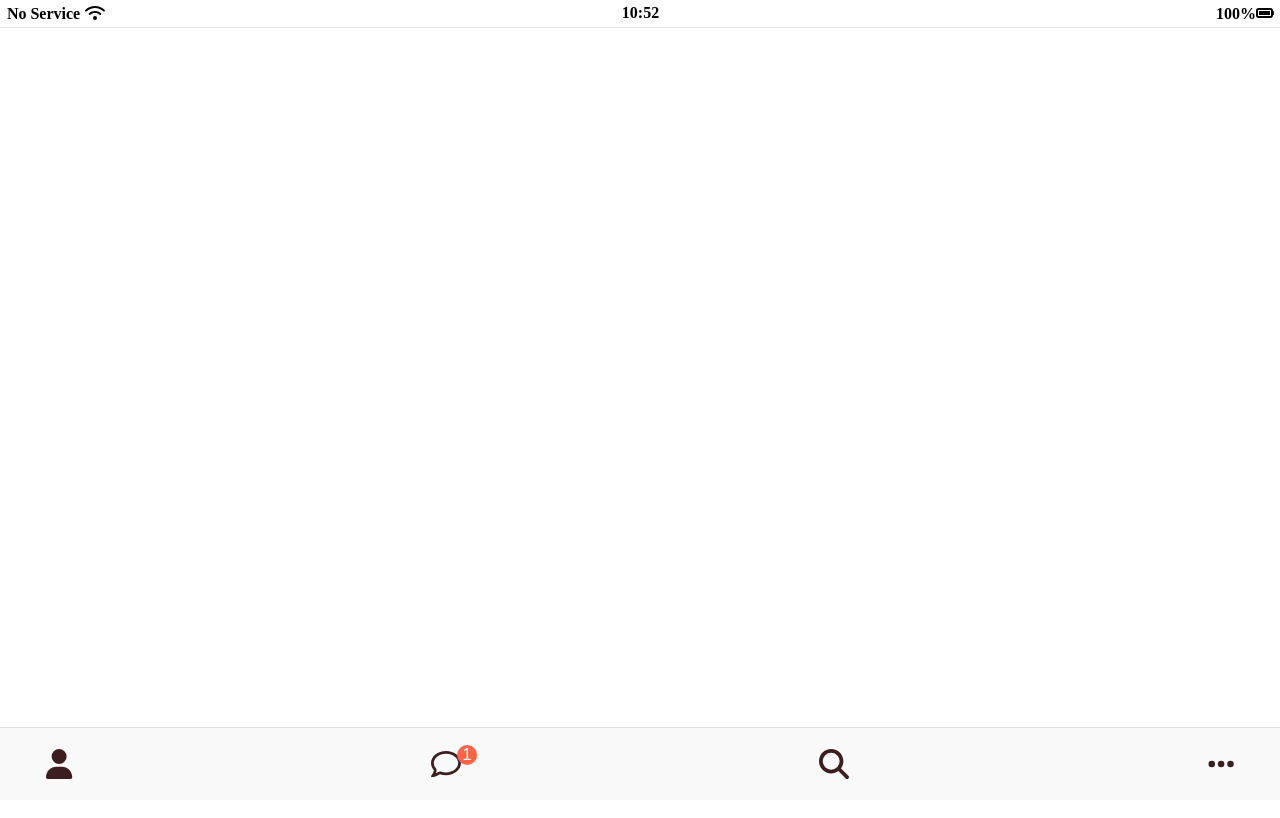
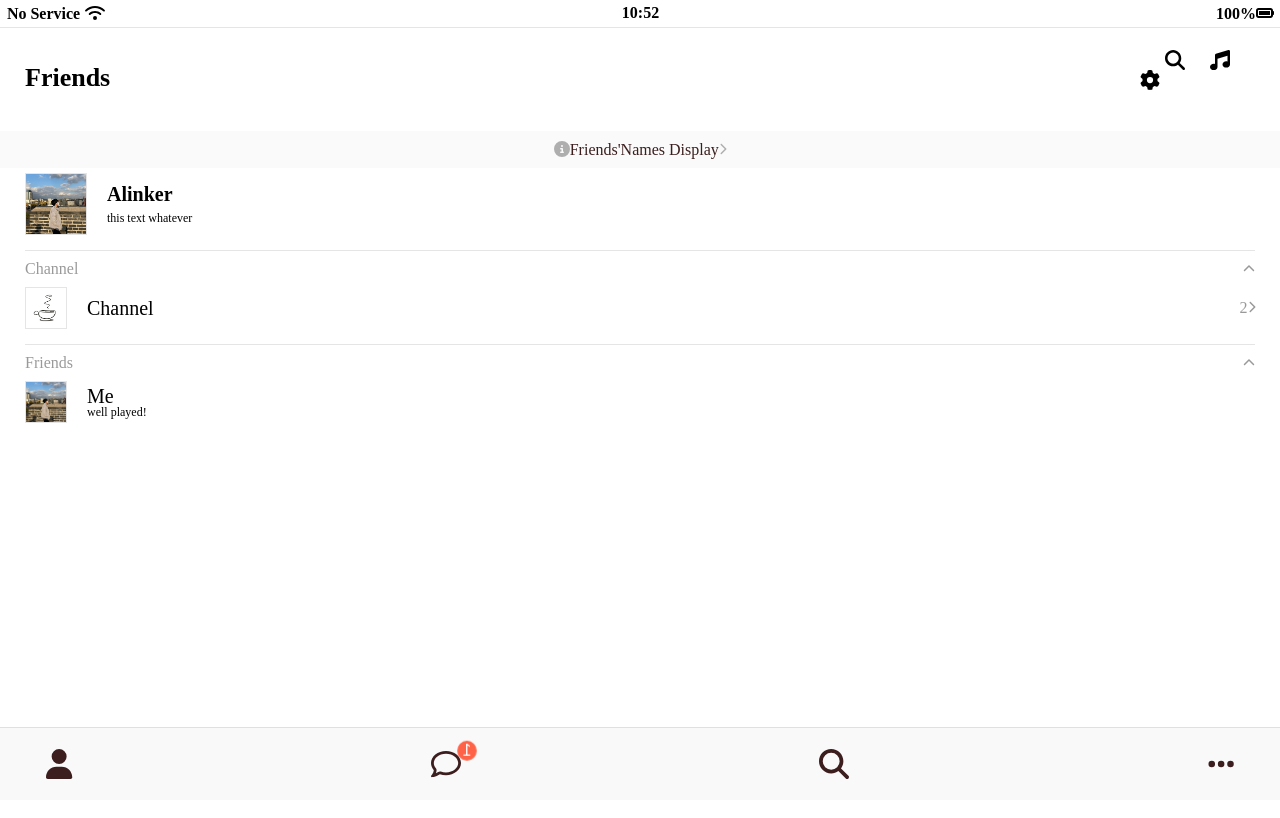
Before and after one commit to ouvir/Cocoa-clone-2022, a React (Create React App) app in the folder my-app/: page /home in a window 1280 px wide. Shown: the top 818 px of the page. Built offline with nearby package versions, Linux system fonts and the light colour scheme; a web font is replaced by a local one.

Commit message:
make Friends.js
and css

```diff
--- /dev/null
+++ b/my-app/src/components/css/alt-screen-header.css
@@ -0,0 +1,40 @@
+.alt-header {
+  position: fixed;
+  top: 25px;
+  width: 100%;
+  box-sizing: border-box;
+  padding: 10px var(--horizontal-space);
+  padding-bottom: 30px;
+  display: flex;
+  align-items: center;
+  justify-content: center;
+  background-color: white;
+  z-index: 1;
+}
+/* 핵 */
+.alt-header__column {
+  width: 33%;
+}
+
+.alt-header__column:first-child {
+  margin-right: auto;
+}
+
+.alt-header__column:nth-child(2) {
+  text-align: center;
+}
+
+.alt-header__column:last-child {
+  margin-left: auto;
+  display: flex;
+  justify-content: flex-end;
+}
+
+.alt-header__title {
+  font-size: var(--font-size-xl);
+  font-weight: 700;
+}
+
+.alt-header__column span:last-child {
+  margin-left: 20px;
+}
--- /dev/null
+++ b/my-app/src/components/css/icon-row.css
@@ -0,0 +1,22 @@
+.icon-row {
+  display: flex;
+  padding-bottom: 25px;
+}
+
+.icon-row__icon {
+  width: 25%;
+  display: flex;
+  flex-direction: column;
+  align-items: center;
+  color: var(--brown);
+}
+
+.icon-row__icon i {
+  font-size: var(--font-size-lg);
+}
+
+.icon-row__icon span {
+  margin-top: 15px;
+  font-size: var(--font-size-sm);
+  text-align: center;
+}
--- /dev/null
+++ b/my-app/src/components/css/screen-header.css
@@ -0,0 +1,34 @@
+.screen_header {
+  display: flex;
+  justify-content: space-between;
+  align-items: center;
+  margin-top: var(--horizontal-space);
+  padding: var(--horizontal-space);
+}
+
+.screen_header__title {
+  font-size: var(--font-size-xl);
+  font-weight: 700;
+}
+
+.screen_header__icons span {
+  margin-left: 25px;
+}
+
+.screen_header__notification__dot {
+  right: -8px;
+  top: -3px;
+  position: absolute;
+}
+@keyframes rotateGear {
+  from {
+    transform: none;
+  }
+  to {
+    transform: rotateZ(360deg);
+  }
+}
+
+.screen_header__icons .fa-gear:hover {
+  animation: rotateGear 2s linear infinite;
+}
--- /dev/null
+++ b/my-app/src/components/css/user-component.css
@@ -0,0 +1,76 @@
+.user_component {
+  justify-content: space-between;
+  margin-bottom: 15px;
+}
+
+.user_component,
+.user_component__column:first-child {
+  display: flex;
+  align-items: center;
+}
+
+.user_component__avatar {
+  width: 50px;
+  height: 50px;
+  border_radius: 30%;
+  margin-right: 20px;
+  border: var(--main-border);
+}
+
+.user_component__title {
+  font-weight: 700;
+  font-size: var(--font-size-lg);
+}
+.user_component__title__sm {
+  font-weight: 700;
+  font-size: var(--font-size-sm);
+}
+
+.user_component__subtitle {
+  margin-top: 8px;
+  font-size: var(--font-size-sm);
+  display: flex;
+}
+.user_component__subtitle__sm {
+  margin-top: 8px;
+  font-size: var(--font-size-xs);
+}
+
+.user_component__avatar__xl {
+  width: 60px;
+  height: 60px;
+}
+
+.user_component__avatar__sm {
+  width: 40px;
+  height: 40px;
+}
+
+.user_component__avatar__xs {
+  width: 20px;
+  height: 20px;
+}
+.user_component__title__not_bold {
+  font-weight: 400;
+}
+
+.user_component__column:last-child {
+  color: var(--gray);
+  display: flex;
+  flex-direction: column;
+  align-items: flex-end;
+}
+
+.user_component__time {
+  display: block;
+  margin-bottom: 5px;
+}
+
+.user_component__notification {
+  color: tomato;
+  margin-left: 5px;
+}
+
+.user_component__text h6 {
+  font-size: var(--font-size-xs);
+}
--- a/my-app/src/routes/main/Friends.js
+++ b/my-app/src/routes/main/Friends.js
@@ -1,5 +1,113 @@
+import { FontAwesomeIcon } from "@fortawesome/react-fontawesome";
+import {
+  faMagnifyingGlass,
+  faMusic,
+  faGear,
+  faCircleInfo,
+  faChevronRight,
+  faChevronUp,
+} from "@fortawesome/free-solid-svg-icons";
+
+import styles from "./Friends.module.css";
 function Friends() {
-  return <div>hi</div>;
+  return (
+    <div>
+      <header className="screen_header">
+        <h1 className="screen_header__title">Friends</h1>
+        <div className="screen_header__icons">
+          <span>
+            <FontAwesomeIcon icon={faMagnifyingGlass} size="lg" />
+          </span>
+          <span>
+            <FontAwesomeIcon icon={faMusic} size="lg" />
+          </span>
+          <span className={styles.gear__notification}>
+            <div id="Link넣어줄꺼">
+              <FontAwesomeIcon icon={faGear} size="lg" />
+            </div>
+            <span
+              className={`${styles.screen_header__notification__dot} badge__dot`}
+            ></span>
+          </span>
+        </div>
+      </header>
+
+      <div id={styles.friends_display_link}>
+        <FontAwesomeIcon icon={faCircleInfo} />
+        Friends'Names Display
+        <FontAwesomeIcon icon={faChevronRight} size="xs" />
+      </div>
+
+      <main className={styles.friends_screen}>
+        <div className="user_component">
+          <div className="user_component__column">
+            <img
+              src="img/KakaoTalk_20220728_144817230.jpg"
+              className={"user_component__avatar user_component__avatar__xl"}
+              alt="#"
+            />
+            <div className="user_component__text">
+              <h4 className="user_component__title">Alinker</h4>
+              <h6 className="user_component__subtitle">this text whatever</h6>
+            </div>
+          </div>
+          <div className="user_component__column"></div>
+        </div>
+        <div className={styles.friends_screen__box}>
+          <div className={styles.friends_screen__header}>
+            <span>Channel</span>
+            <FontAwesomeIcon icon={faChevronUp} size="xs" />
+          </div>
+          <div className="user_component">
+            <div className="user_component__column">
+              <img
+                src="img/cocoa.jpg"
+                className={"user_component__avatar user_component__avatar__sm"}
+                alt="#"
+              />
+              <div className="user_component__text">
+                <h4
+                  className={
+                    "user_component__title user_component__title__not_bold"
+                  }
+                >
+                  Channel
+                </h4>
+              </div>
+            </div>
+            <div className="user_component__column">
+              <div>
+                <span>2</span>
+                <FontAwesomeIcon icon={faChevronRight} size="xs" />
+              </div>
+            </div>
+          </div>
+        </div>
+        <div className={styles.friends_screen__box}>
+          <div className={styles.friends_screen__header}>
+            <span>Friends</span>
+            <FontAwesomeIcon icon={faChevronUp} size="xs" />
+          </div>
+          <div className={styles.user_componen}>
+            <div className="user_component__column">
+              <img
+                src="img/KakaoTalk_20220728_144817230.jpg"
+                className="user_component__avatar user_component__avatar__sm"
+                alt="#"
+              />
+              <div className="user_component__text">
+                <h4 className="user_component__title user_component__title__not_bold">
+                  Me
+                </h4>
+                <h6>well played!</h6>
+              </div>
+            </div>
+            <div className="user_component__column"></div>
+          </div>
+        </div>
+      </main>
+    </div>
+  );
 }
 
 export default Friends;
--- /dev/null
+++ b/my-app/src/routes/main/Friends.module.css
@@ -0,0 +1,59 @@
+#friends_display_link {
+  text-align: center;
+  display: block;
+  background-color: #fafafa;
+  padding: 10px 0px;
+  color: var(--brown);
+  margin-bottom: 5px;
+}
+
+#friends_display_link path {
+  color: rgba(0, 0, 0, 0.3);
+}
+
+.friends_screen {
+  padding: 0px var(--horizontal-space);
+}
+
+.friends_screen__header {
+  display: flex;
+  align-items: center;
+  justify-content: space-between;
+  margin-bottom: 10px;
+  color: var(--gray);
+  font-size: var(--font-size-sm);
+}
+
+.friends_screen__box {
+  margin-top: 15px;
+  border-top: var(--main-border);
+  padding-top: 10px;
+}
+@keyframes hideSplashScreen {
+  from {
+    opacity: 1;
+  }
+  to {
+    opacity: 0;
+    visibility: hidden;
+  }
+}
+
+#splash_screen {
+  background-color: var(--gray);
+  position: absolute;
+  width: 100vw;
+  height: 100vh;
+  top: 0;
+  z-index: 3;
+  display: flex;
+  justify-content: center;
+  align-items: center;
+  animation: hideSplashScreen 0.3s ease-out forwards;
+  animation-delay: 1s;
+}
+
+#splash_screen img {
+  width: 200px;
+  height: 300px;
+}
--- a/my-app/src/styles.css
+++ b/my-app/src/styles.css
@@ -1,7 +1,12 @@
 @import url("https://fonts.googleapis.com/css2?family=Edu+NSW+ACT+Foundation:wght@600;700&display=swap");
 @import "reset.css";
 @import "variables.css";
-@import "badge.css";
+/* componnent */
+@import "./components/css/badge.css";
+@import "./components/css/user-component.css";
+@import "./components/css/screen-header.css";
+@import "./components/css/alt-screen-header.css";
+@import "./components/css/icon-row.css";
 
 html {
   font-family: "Edu NSW ACT Foundation", cursive;
```
Also changed, not shown: my-app/src/components/css/badge.css (renamed from my-app/src/badge.css).
